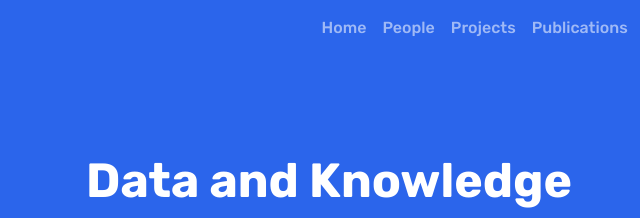
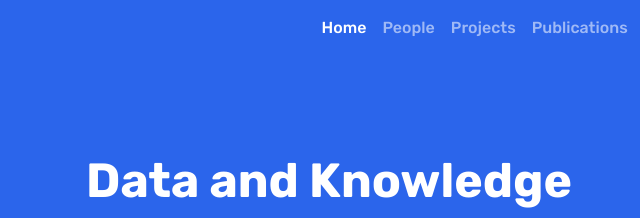
Before and after one commit to UNSW-database/UNSW-database.github.io, a website: page dist/index.html in a window 1280 px wide. Shown: the top 218 px of the page, 311-951 px from the left. Drawn offline with nearby package versions, Linux system fonts and the light colour scheme.

Commit message:
Update index.html

```diff
--- a/dist/index.html
+++ b/dist/index.html
@@ -22,7 +22,7 @@
                     <button class="navbar-toggler" type="button" data-bs-toggle="collapse" data-bs-target="#navbarSupportedContent" aria-controls="navbarSupportedContent" aria-expanded="false" aria-label="Toggle navigation"><span class="navbar-toggler-icon"></span></button>
                     <div class="collapse navbar-collapse" id="navbarSupportedContent">
                         <ul class="navbar-nav ms-auto mb-2 mb-lg-0">
-                            <li class="nav-item"><a class="nav-link" href="index.html" id="index">Home</a></li>
+                            <li class="nav-item"><a class="nav-link text-white" href="index.html" id="index">Home</a></li>
                             <li class="nav-item"><a class="nav-link" href="people.html" id="people">People</a></li>
                             <li class="nav-item"><a class="nav-link" href="project.html" id="project">Projects</a></li>
                             <li class="nav-item"><a class="nav-link" href="publication.html" id="publication">Publications</a></li>
```
